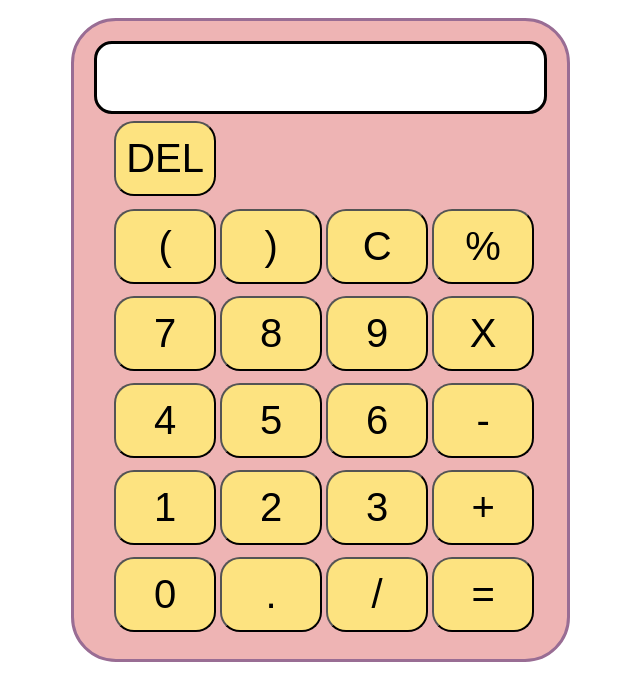
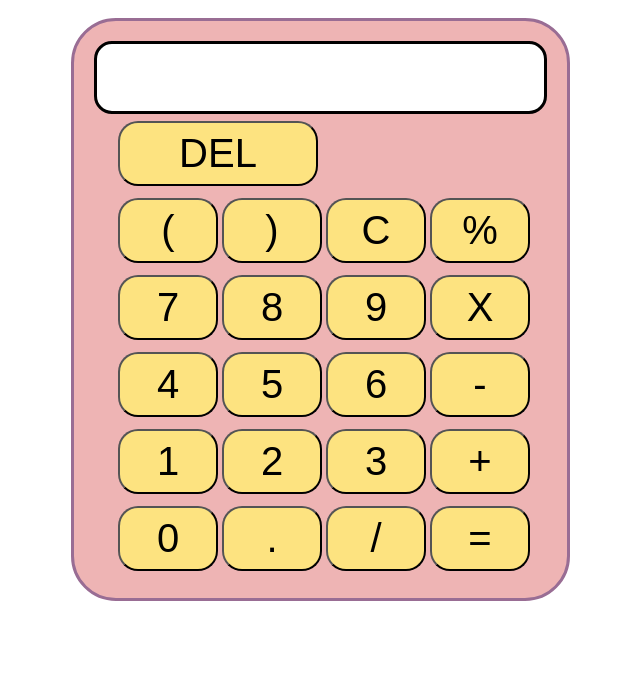
Before and after one commit to Husaini29/Calculator, a plain HTML site: page index.html in a window 1280 px wide. Shown: the part 78-778 px from the top of the page, without its empty margins (320-960 px from the left). Drawn offline with Linux system fonts and the light colour scheme.

Commit message:
First commit

```diff
--- a/index.html
+++ b/index.html
@@ -17,7 +17,7 @@
             <table>
 
             <tr>
-                <td><button>DEL</button></td>
+                <td><button class="delete">DEL</button></td>
             </tr>
 
             <tr>
--- a/style.css
+++ b/style.css
@@ -15,12 +15,14 @@ table{
 button{
     font-size: 40px;
     background-color: #fde380;
-    height: 75px;
-    width: 102px;
+    height: 65px;
+    width: 100px;
     margin: 4%;
     border-radius: 20px;
 }
-
+.delete{
+    width: 200%;
+}
 .calculator {
     display: inline-block;
     background: #eeb4b4;
```
